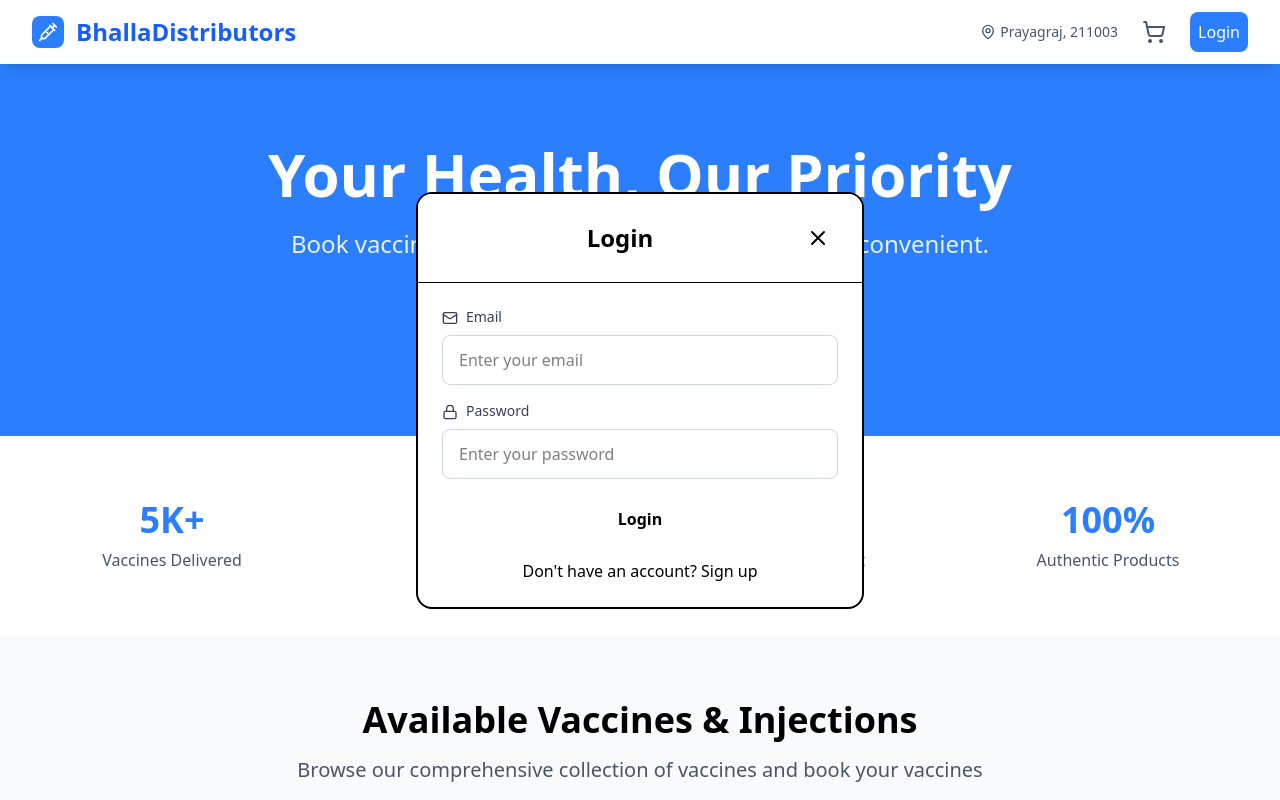
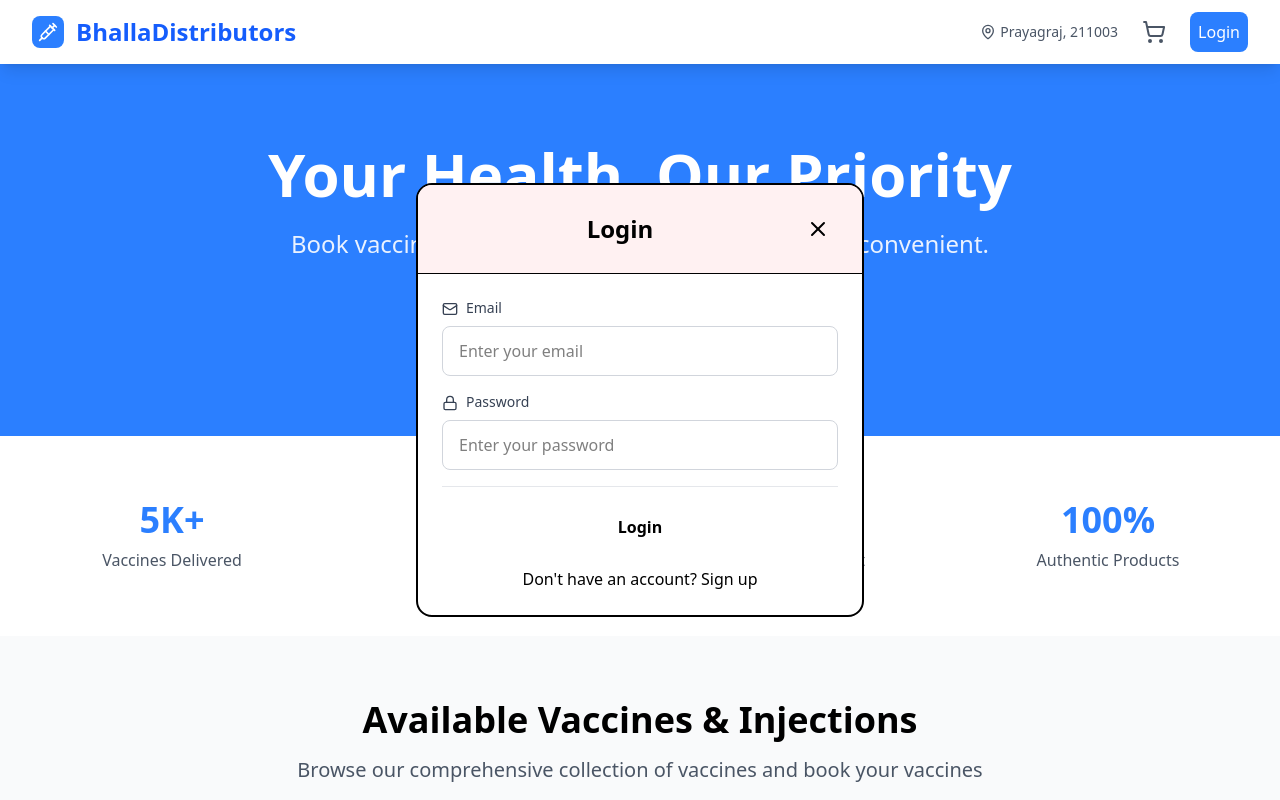
Before and after one commit to Bhallachirag/FinalFrontend, a React (Vite) app: page / in a window 1280 px wide. Both pictures are taken after a click on the button "Login". Shown: the top 800 px of the page. Built offline with nearby package versions, Linux system fonts and the light colour scheme; no server answers.

Commit message:
updated ui of login component

```diff
--- a/src/components/auth/LoginModal.jsx
+++ b/src/components/auth/LoginModal.jsx
@@ -84,7 +84,7 @@ const LoginModal = ({ isOpen, onClose, onLoginSuccess }) => {
   return (
     <div className="fixed inset-0 bg-opacity-50 z-60 flex items-center justify-center p-4">
       <div className="bg-white rounded-2xl border-2 max-w-md w-full overflow-hidden">
-       <div className="flex items-center justify-between p-6 border-b bg-gradient-to-r bg-white text-black">
+       <div className="flex items-center justify-between p-6 border-b bg-gradient-to-r bg-rose-50 text-black">
         <div></div> {/* Empty spacer */}
         <h2 className="text-2xl font-bold">
         {isLogin ? "Login" : "Sign Up"}
@@ -154,6 +154,8 @@ const LoginModal = ({ isOpen, onClose, onLoginSuccess }) => {
             </div>
           )}
 
+          <div className="border-b border-gray-200 mb-4"></div>
+
           <button
             type="button"
             onClick={handleSubmit}
```
